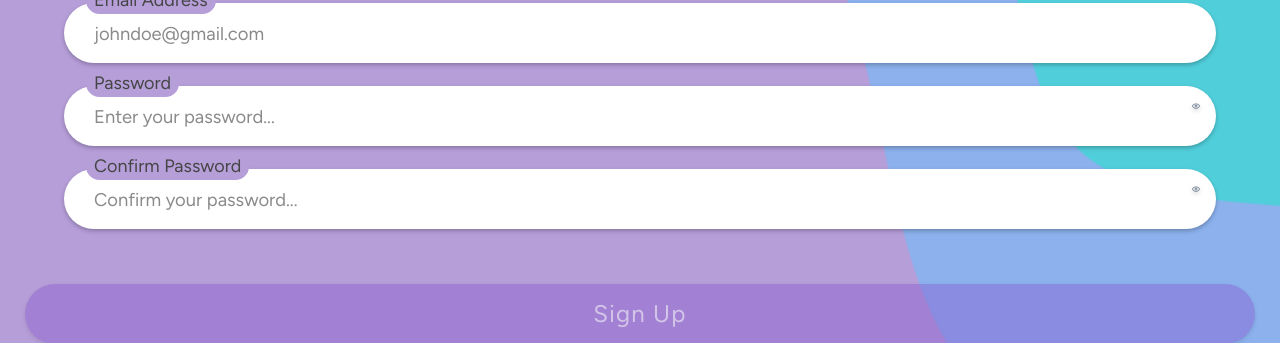
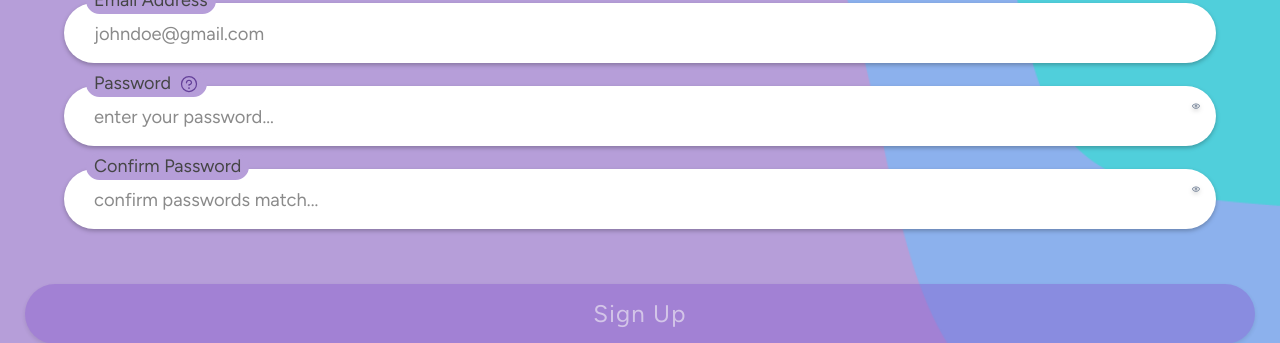
Before and after one commit to OceanAbernathy/seus, a React (Create React App) app: page /SignUp in a window 1280 px wide. Shown: the part 314-657 px from the top of the page. Built offline with nearby package versions, Linux system fonts and the light colour scheme; no server answers.

Commit message:
Update Regex requirements

```diff
--- a/package.json
+++ b/package.json
@@ -3,6 +3,7 @@
   "version": "0.1.0",
   "private": true,
   "dependencies": {
+    "@chakra-ui/popover": "^2.2.1",
     "@chakra-ui/react": "^2.5.5",
     "@emotion/react": "^11.10.6",
     "@emotion/styled": "^11.10.6",
--- a/src/components/PasswordField.jsx
+++ b/src/components/PasswordField.jsx
@@ -6,12 +6,20 @@ import {
   Input,
   InputGroup,
   InputRightElement,
+  Popover,
+  PopoverTrigger,
+  PopoverContent,
+  PopoverBody,
+  PopoverArrow,
   Text,
   useDisclosure,
   useMergeRefs,
+  Icon,
+  Portal,
+  PopoverCloseButton,
 } from '@chakra-ui/react';
 import { forwardRef, useContext, useEffect, useRef } from 'react';
-import { Eye, EyeClosed } from '@phosphor-icons/react';
+import { Eye, EyeClosed, Question } from '@phosphor-icons/react';
 import { Context } from '../Helper/Context';
 
 export const SinglePasswordField = forwardRef((props, ref) => {
@@ -110,10 +118,14 @@ export const DoublePasswordField = forwardRef((props, ref) => {
               onClick={onClickReveal}
             />
           </InputRightElement>
-          <Text
+          <Flex>
+            <Flex
+              display='flex'
+              alignItems='center'
+              position='absolute'
               width='fit-content'
-            position='absolute'
               top={-4}
+              gap={2}
               px={2}
               ml='22px'
               fontSize='lg'
@@ -122,7 +134,35 @@ export const DoublePasswordField = forwardRef((props, ref) => {
               zIndex={1}
             >
               Password
-          </Text>
+              <Popover closeOnBlur={false} placement='right'>
+                <PopoverTrigger>
+                  <Icon as={Question} boxSize={5} color='brand.primaryDark' />
+                </PopoverTrigger>
+                <Portal>
+                  <PopoverContent
+                    width={52}
+                    borderColor='brand.primary'
+                    borderWidth={2}
+                  >
+                    <PopoverArrow
+                      bgColor='brand.primary'
+                      shadow='-1px 1px 0 #8656CD'
+                    />
+                    <PopoverCloseButton color='gray.800' />
+                    <PopoverBody
+                      bgColor='brand.primary'
+                      color='white'
+                      fontSize='sm'
+                    >
+                      Password must have a minimum of 6 characters, at least 1
+                      uppercase letter, 1 lowercase letter, and 1 number with no
+                      spaces.
+                    </PopoverBody>
+                  </PopoverContent>
+                </Portal>
+              </Popover>
+            </Flex>
+          </Flex>
           <Input
             position='relative'
             onChange={({ target }) =>
@@ -137,7 +177,7 @@ export const DoublePasswordField = forwardRef((props, ref) => {
             name='password'
             type={isOpen ? 'text' : 'password'}
             autoComplete='current-password'
-            placeholder='Enter your password...'
+            placeholder='enter your password...'
             required
             _focusVisible={{ outline: 'none' }}
             {...props}
@@ -185,7 +225,7 @@ export const DoublePasswordField = forwardRef((props, ref) => {
             name='password-confirm'
             type={isOpen ? 'text' : 'password'}
             autoComplete='current-password'
-            placeholder='Confirm your password...'
+            placeholder='confirm passwords match...'
             required
             _focusVisible={{ outline: 'none' }}
             {...props}
--- a/src/components/Regex.jsx
+++ b/src/components/Regex.jsx
@@ -1,4 +1,6 @@
 export const validEmail = new RegExp(
   '^[a-zA-Z0-9._:$!%-]+@[a-zA-Z0-9.-]+.[a-zA-Z]$'
 );
-export const validPassword = new RegExp('^(?=.*?[A-Za-z])(?=.*?[0-9]).{6,}$');
+export const validPassword = new RegExp(
+  '^((?=S*?[A-Z])(?=S*?[a-z])(?=S*?[0-9]).{6,})S$'
+);
```
Also changed, not shown: 1 other file (tests, documents, lock files or other folders). Lines whose indentation alone changed are shown as unchanged.
